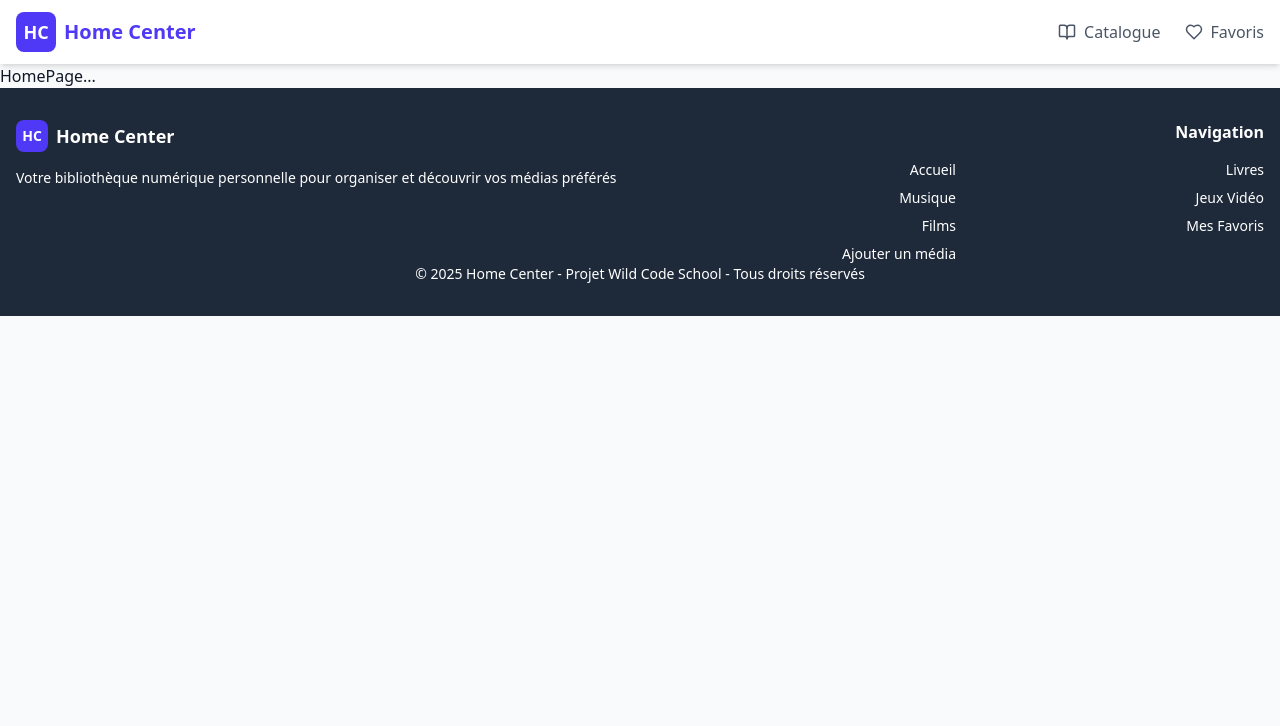
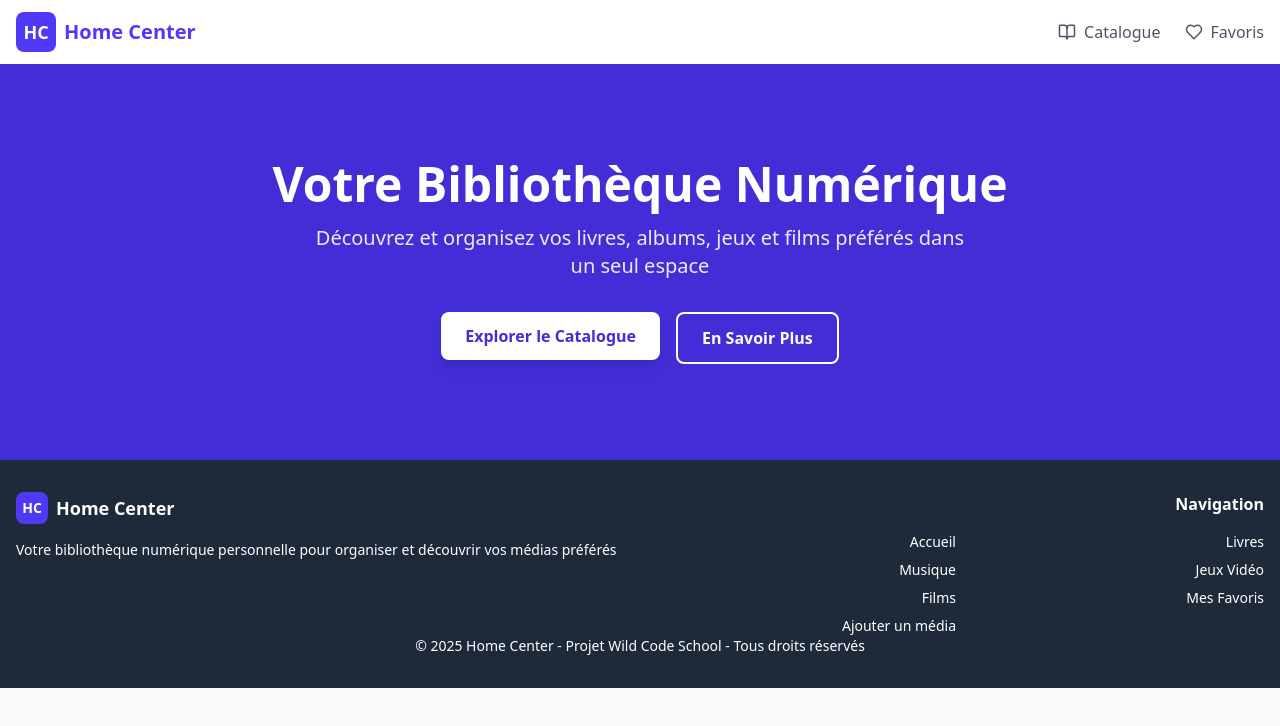
Before and after one commit to WildCodeSchool-CDA-FT-2025-03/projet1_marvel, a React (Vite) app in the folder client/: page / in a window 1280 px wide. Shown: the top 726 px of the page. Built offline with nearby package versions, Linux system fonts and the light colour scheme; no server answers.

Commit message:
feat(client/home): Update home component to add Hero's main component

```diff
--- a/client/src/pages/Home.tsx
+++ b/client/src/pages/Home.tsx
@@ -1,3 +1,9 @@
+import HeroHome from '../components/home/Hero';
+
 export default function HomePage() {
-  return <>HomePage...</>;
+  return (
+    <>
+      <HeroHome />
+    </>
+  );
 }
```
